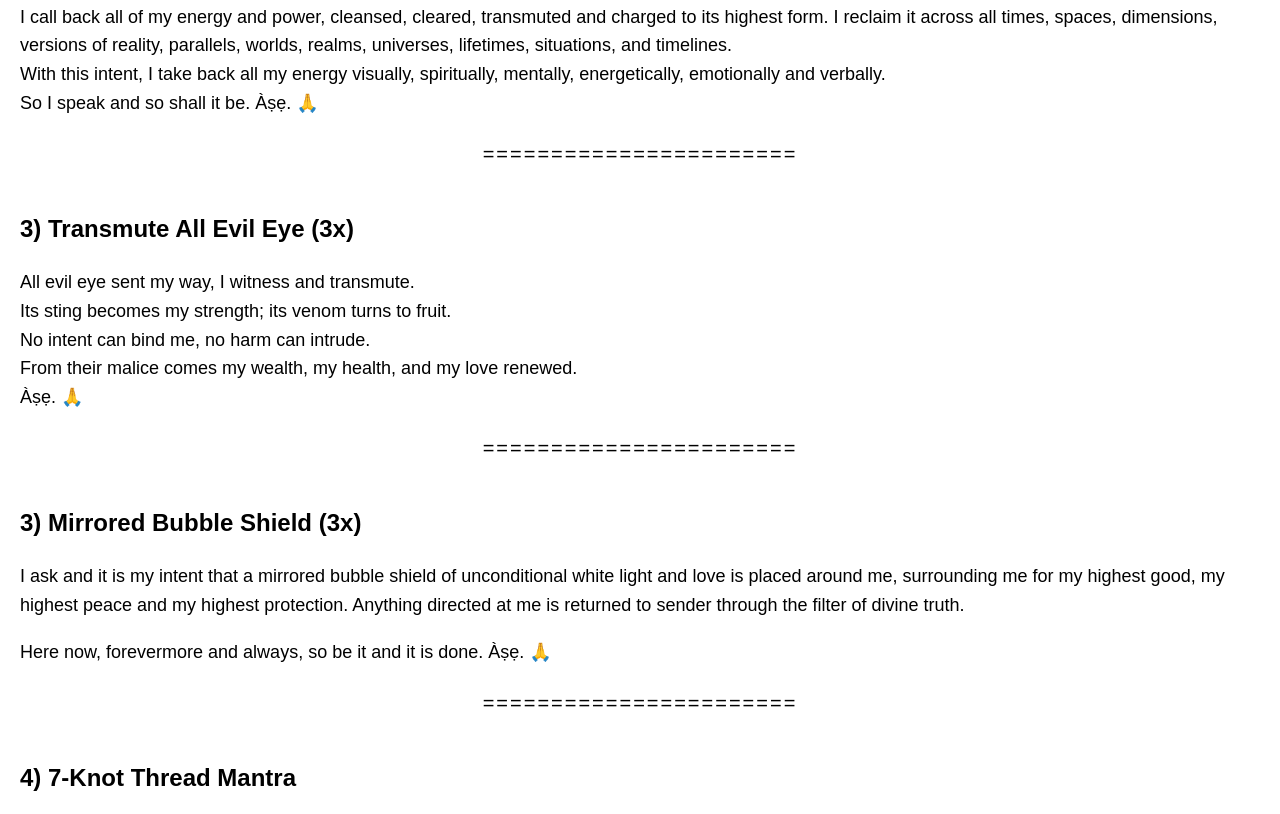
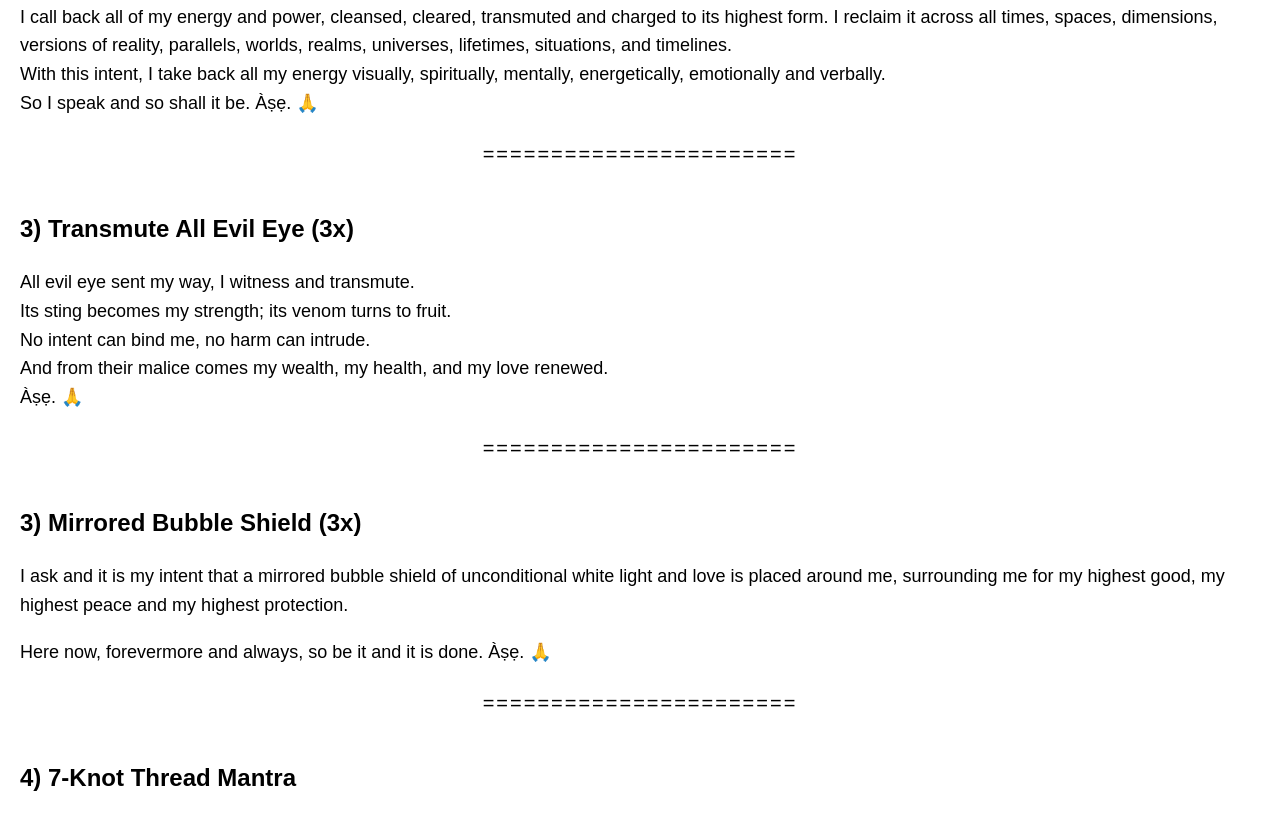
Before and after one commit to atoned44/Morning, a plain HTML site: page Annex.html in a window 1280 px wide. Shown: the part 622-1436 px from the top of the page. Drawn offline with Linux system fonts and the light colour scheme.

Commit message:
Fix formatting of repeated lines in Annex.html
removed line 89

```diff
--- a/Annex.html
+++ b/Annex.html
@@ -76,7 +76,7 @@
     All evil eye sent my way, I witness and transmute.<br>
     Its sting becomes my strength; its venom turns to fruit.<br>
     No intent can bind me, no harm can intrude.<br>
-    From their malice comes my wealth, my health, and my love renewed.<br>
+    And from their malice comes my wealth, my health, and my love renewed.<br>
     Àṣẹ. 🙏
   </p>
   <div class="divider">=======================</div>
@@ -85,8 +85,7 @@
     <div class="section">
       <h2>3) Mirrored Bubble Shield (3x)</h2>
       <p>
-        I ask and it is my intent that a mirrored bubble shield of unconditional white light and love is placed around me, surrounding me for my highest good, my highest peace and my highest protection.
-        Anything directed at me is returned to sender through the filter of divine truth.</p>
+        I ask and it is my intent that a mirrored bubble shield of unconditional white light and love is placed around me, surrounding me for my highest good, my highest peace and my highest protection.</p>
       <p>Here now, forevermore and always, so be it and it is done. Àṣẹ. 🙏</p>
       <div class="divider">=======================</div>
     </div>
```
